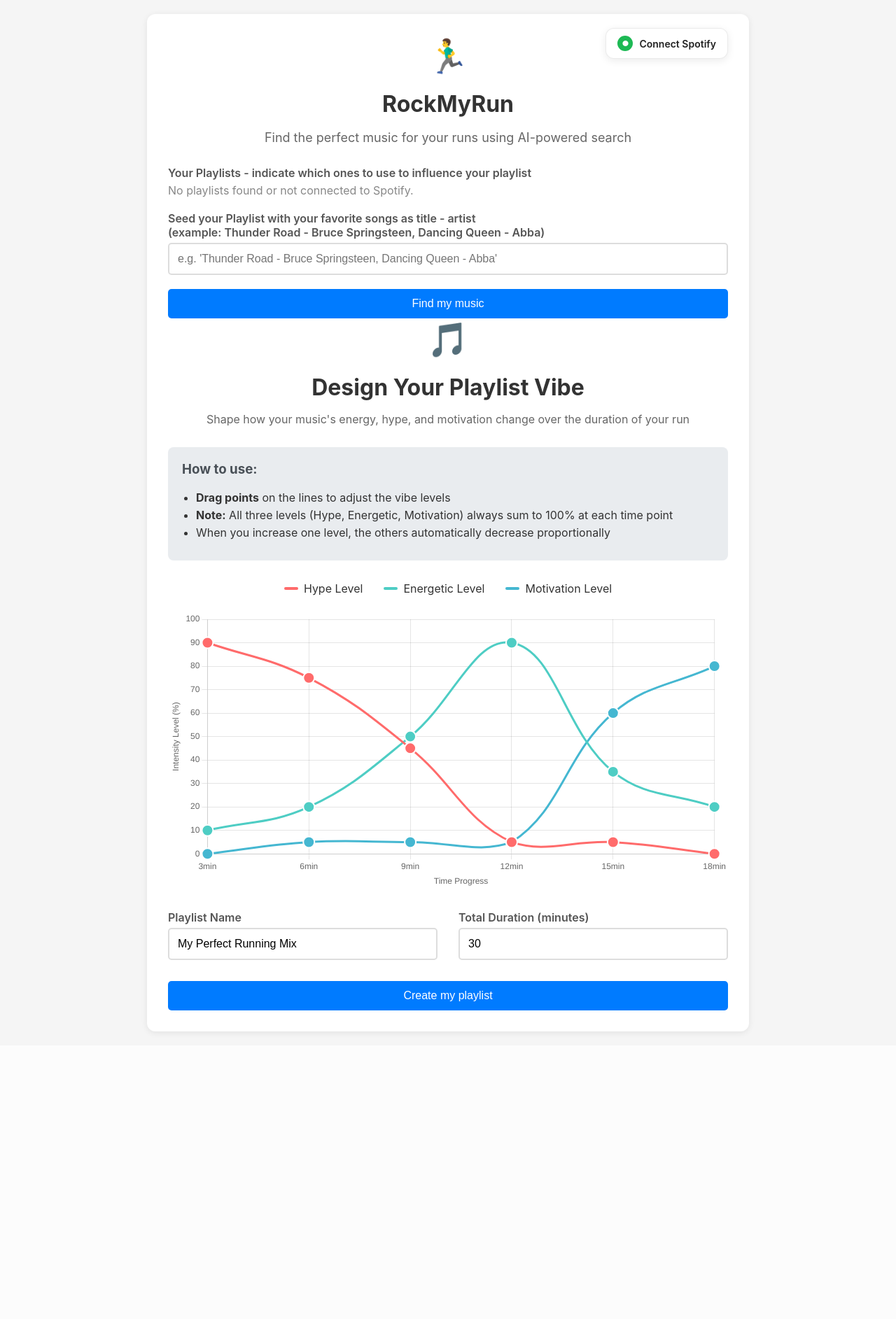
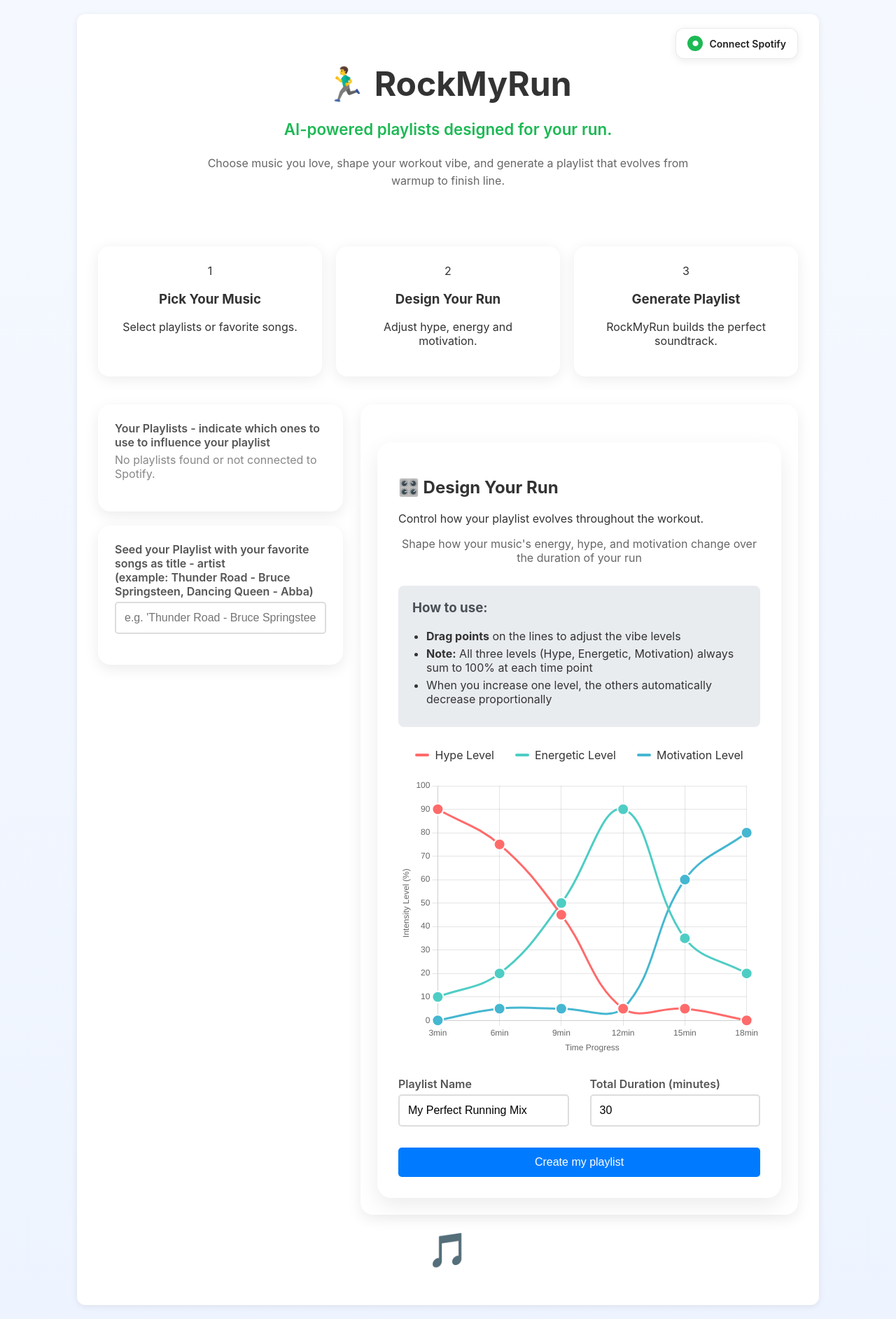
Before and after one commit to the-cozy-coder/RockMyRun, a Flask app: page / in a window 1280 px wide. Shown: the whole page at 70% size. Before the commit the page ends 1479 px from the top, so only its background shows below. Run offline with Flask 3, Linux system fonts and the light colour scheme; parts of the project's set-up code (start-up, migrations or seed data) failed here and were passed over.

Commit message:
style index page

```diff
--- a/app/static/styles.css
+++ b/app/static/styles.css
@@ -9,14 +9,21 @@
 body {
     margin: 0;
     padding: 20px;
-    max-width: 900px;
+    max-width: 1100px;
     margin-left: auto;
     margin-right: auto;
 
     font-family: -apple-system, BlinkMacSystemFont, "Segoe UI",
         Roboto, sans-serif;
 
-    background-color: #f5f5f5;
+    background:
+        linear-gradient(
+            180deg,
+            #f5f9ff 0%,
+            #eef4ff 100%
+        );
+
+    min-height: 100vh;
     color: #333;
 }
 
@@ -417,6 +424,16 @@ button:hover {
    Vibe Information
    ========================================================= */
 
+.vibe-designer {
+    background: white;
+    padding: 30px;
+    border-radius: 20px;
+    box-shadow:
+        0 10px 30px rgba(0,0,0,.08);
+
+    margin-top: 30px;
+}
+
 .vibe-target {
     margin-top: 10px;
     padding: 8px;
@@ -668,3 +685,69 @@ button:hover {
         margin-left: 0;
     }
 }
+
+/* =========================================================
+   Hero
+   ========================================================= */
+
+
+.hero {
+    text-align: center;
+    padding: 40px 0;
+}
+
+.hero h1 {
+    font-size: 3rem;
+    margin-bottom: 10px;
+}
+
+.hero-tagline {
+    font-size: 1.4rem;
+    font-weight: 600;
+    color: #1DB954;
+}
+
+.hero-description {
+    max-width: 700px;
+    margin: auto;
+    color: #666;
+    line-height: 1.6;
+}
+
+/* =========================================================
+   Steps
+   ========================================================= */
+
+.steps {
+    display: flex;
+    gap: 20px;
+    margin: 40px 0;
+}
+
+.step-card {
+    flex: 1;
+    background: white;
+    padding: 25px;
+    border-radius: 16px;
+    text-align: center;
+    box-shadow: 0 4px 20px rgba(0,0,0,.08);
+}
+/* =========================================================
+   Grid
+   ========================================================= */
+.app-grid {
+    display: grid;
+    grid-template-columns: 350px 1fr;
+    gap: 25px;
+}
+
+/* =========================================================
+   cards
+   ========================================================= */
+.card {
+    background: white;
+    padding: 24px;
+    border-radius: 18px;
+    box-shadow: 0 6px 20px rgba(0,0,0,.08);
+    margin-bottom: 20px;
+}
--- a/app/templates/index.html
+++ b/app/templates/index.html
@@ -35,13 +35,43 @@
         {% endif %}
         </div>
 
-        <div class="running-icon">🏃‍♂️</div>
-        <h1>RockMyRun</h1>
+    <div class="hero">
+        <h1>🏃‍♂️ RockMyRun</h1>
 
-        <p class="description">
-            Find the perfect music for your runs using AI-powered search
+        <p class="hero-tagline">
+            AI-powered playlists designed for your run.
         </p>
+
+        <p class="hero-description">
+            Choose music you love, shape your workout vibe,
+            and generate a playlist that evolves from warmup
+            to finish line.
+        </p>
+    </div>
+
+    <div class="steps">
+        <div class="step-card">
+            <div class="step-number">1</div>
+            <h3>Pick Your Music</h3>
+            <p>Select playlists or favorite songs.</p>
+        </div>
+
+        <div class="step-card">
+            <div class="step-number">2</div>
+            <h3>Design Your Run</h3>
+            <p>Adjust hype, energy and motivation.</p>
+        </div>
+
+        <div class="step-card">
+            <div class="step-number">3</div>
+            <h3>Generate Playlist</h3>
+            <p>RockMyRun builds the perfect soundtrack.</p>
+        </div>
+    </div>
     <form id="searchForm"  action="/search" method="post">
+        <div class="app-grid">
+            <div class="left-panel">
+                <div class="card">
                     <div class="form-group">
                         <label for="playlists">Your Playlists - indicate which ones to use to influence your playlist</label>
                         <div class="checkbox-group">
@@ -54,18 +84,22 @@
                         {% endif %}
                         </div>
                     </div>
-
+                </div>
+                <div class="card">
                     <div class="form-group">
                         <label for="seed_tracks">Seed your Playlist with your favorite songs as title - artist<br>
                             (example: Thunder Road - Bruce Springsteen, Dancing Queen - Abba)</label>
                         <input type="text" id="seed_tracks" name="seed_tracks" placeholder="e.g. 'Thunder Road - Bruce Springsteen, Dancing Queen - Abba'">
                     </div>
-            <button type="submit">Find my music</button>
-        </form>
-
-        <div class="running-icon">🎵</div>
-        <div class="container-inner">
-            <h1>Design Your Playlist Vibe</h1>
+                </div>
+            </div>
+            <div class="right-panel">
+                <div class="card vibe-card">
+                    <div class="vibe-designer">
+                        <h2>🎛️ Design Your Run</h2>
+                        <p class="card-subtitle">
+                        Control how your playlist evolves throughout the workout.
+                        </p>
                         <p class="subtitle">Shape how your music's energy, hype, and motivation change over the duration of your run</p>
                         <div class="instructions">
                             <h3>How to use:</h3>
@@ -108,6 +142,11 @@
                             Create my playlist
                         </button>
                     </div>
+                </div>
+            </div>
+        </div>
+    </form>
+    <div class="running-icon">🎵</div>
 </div>
 
     <script>
```
Lines whose indentation alone changed are shown as unchanged.
